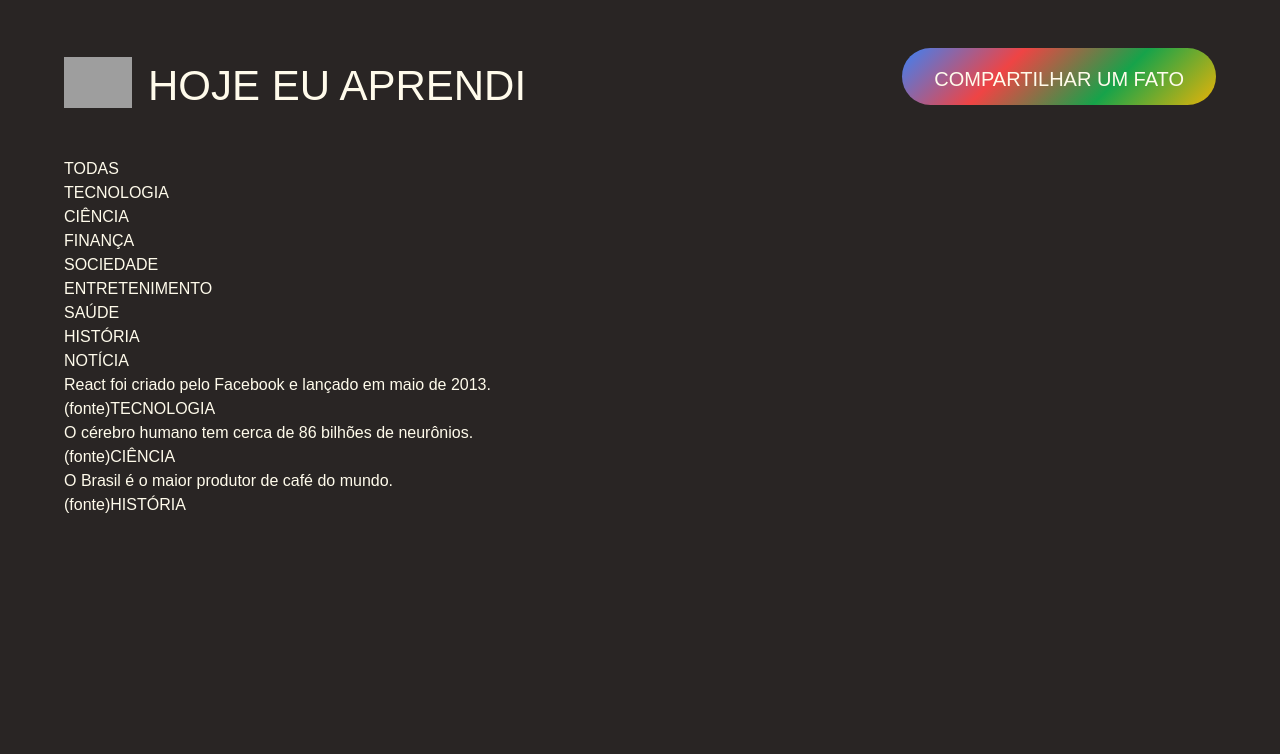
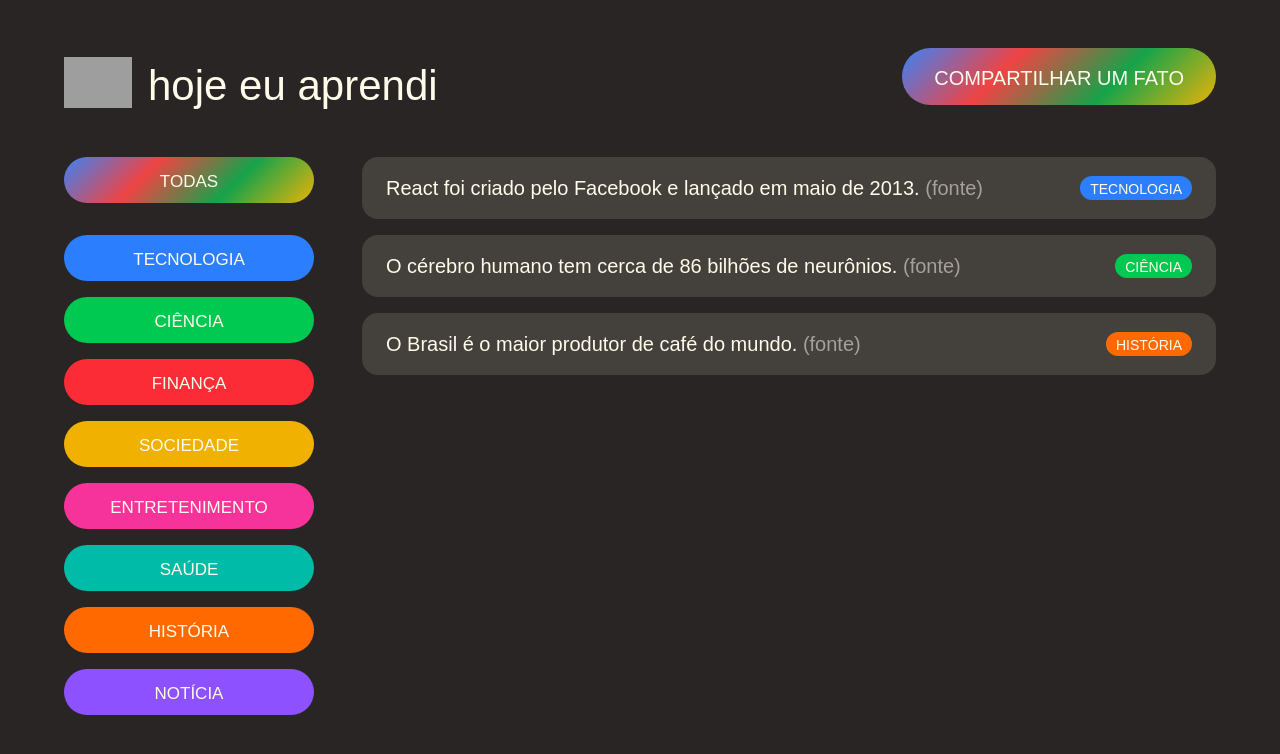
Before and after one commit to RaulMoraisdeOliveira/today-i-learned, a React (Vite) app: page / in a window 1280 px wide. Shown: the top 754 px of the page. Built offline with nearby package versions, Linux system fonts and the light colour scheme; grey boxes are pictures that could not be loaded; a web font is replaced by a local one.

Commit message:
style: estilizar parcialmente

```diff
--- a/src/App.tsx
+++ b/src/App.tsx
@@ -64,7 +64,7 @@ export default function App() {
                 onToggleForm={handleToggleForm}
             />
             { showForm && <NewFactForm inputRef={inputRef} />}
-            <main>
+            <main className="flex gap-12">
                 <CategoryFilter
                     currentCategory={currentCategory}
                     onSelectCategory={handleSelectCategory}
--- a/src/components/CategoryFilter.tsx
+++ b/src/components/CategoryFilter.tsx
@@ -11,12 +11,13 @@ export default function CategoryFilter({
 }: CategoryFilterProps) {
     return (
         <>
-            <aside>
-                <ul>
+            <aside className="w-62.5">
+                <ul className="flex flex-col gap-4">
                     <li>
                         <button
                             onClick={() => onSelectCategory('all')}
                             disabled={currentCategory === 'all'}
+                            className="w-full bg-linear-[135deg,#3b82f6,#ef4444,#16a34a,#eab308] mb-4 text-[17px] pt-4 pb-3.25 btn"
                         >todas</button>
                     </li>
                     {CATEGORIES.map(category => (
@@ -24,6 +25,7 @@ export default function CategoryFilter({
                             <button
                                 onClick={() => onSelectCategory(category.value)}
                                 disabled={currentCategory === category.value}
+                                className={`${category.color} w-full text-[17px] pt-4 pb-3.25 btn`}
                             >{category.label}</button>
                         </li>
                     ))}
--- a/src/components/FactItem.tsx
+++ b/src/components/FactItem.tsx
@@ -12,10 +12,16 @@ export default function FactItem({ fact }: FactItemProps) {
 
     return (
         <>
-            <li>
-                <p>{ fact.text }</p>
-                <a href={ fact.source } target="_blank">(fonte)</a>
-                <span>{ category?.label }</span>
+            <li className="bg-stone-700 px-6 py-4 flex justify-between items-center gap-4 rounded-2xl">
+                <p className="text-[20px]">
+                    {fact.text}
+                    <a
+                        href={fact.source}
+                        target="_blank"
+                        className="text-stone-400 capitalize hover:text-blue-500 transition duration-150"
+                    > (fonte)</a>
+                </p>
+                <span className={`${category?.color} text-[14px] uppercase pt-0.75 px-2.5 rounded-full `}>{category?.label}</span>
             </li>
         </>
     );
--- a/src/components/FactList.tsx
+++ b/src/components/FactList.tsx
@@ -12,10 +12,10 @@ export default function FactList({ facts }: FactListProps) {
 
     return (
         <>
-            <ul>
-                { facts.map(fact => {
-                return <FactItem fact={fact} />
-                }) }
+            <ul className="flex flex-col flex-1 gap-4">
+                {facts.map(fact => {
+                    return <FactItem key={fact.id} fact={fact} />
+                })}
             </ul>
         </>
     );
--- a/src/components/Header.tsx
+++ b/src/components/Header.tsx
@@ -18,7 +18,7 @@ export default function Header(
                 </div>
                 <button
                     onClick={onToggleForm}
-                    className="bg-linear-[135deg,#3b82f6,#ef4444,#16a34a,#eab308] text-[20px] btn-show"
+                    className="h-14.25 bg-linear-[135deg,#3b82f6,#ef4444,#16a34a,#eab308] text-[20px] pt-5 px-8 pb-4.25 btn"
                 >
                     { showForm ? 'fechar' : 'compartilhar um fato' }
                 </button>
--- a/src/components/NewFactForm.tsx
+++ b/src/components/NewFactForm.tsx
@@ -36,7 +36,10 @@ export default function NewFactForm({ inputRef }: NewFactFormProps) {
 
     return (
         <>
-            <form onSubmit={handleSubmit}>
+            <form
+                onSubmit={handleSubmit}
+                className="mb-10 bg-stone-700 px-8 py-4 rounded-2xl flex gap-4 justify-between items-start"
+            >
                 <input
                     ref={inputRef}
                     type='text'
--- a/src/index.css
+++ b/src/index.css
@@ -4,7 +4,6 @@
 
 * {
     font-family: 'Coiny', sans-serif;
-    text-transform: uppercase;
 }
 
 p, a, select, option, input::placeholder, form span {
@@ -12,6 +11,6 @@ p, a, select, option, input::placeholder, form span {
     text-transform: none;
 }
 
-@utility btn-show {
-    @apply pt-4 px-8 pb-4.25 h-14.25 rounded-full transition duration-300 hover:scale-110 hover:-rotate-2 cursor-pointer ease-in-out
+@utility btn {
+    @apply uppercase leading-none rounded-full transition-transform duration-300 ease-in-out hover:scale-110 hover:-rotate-2 cursor-pointer
 }
```
